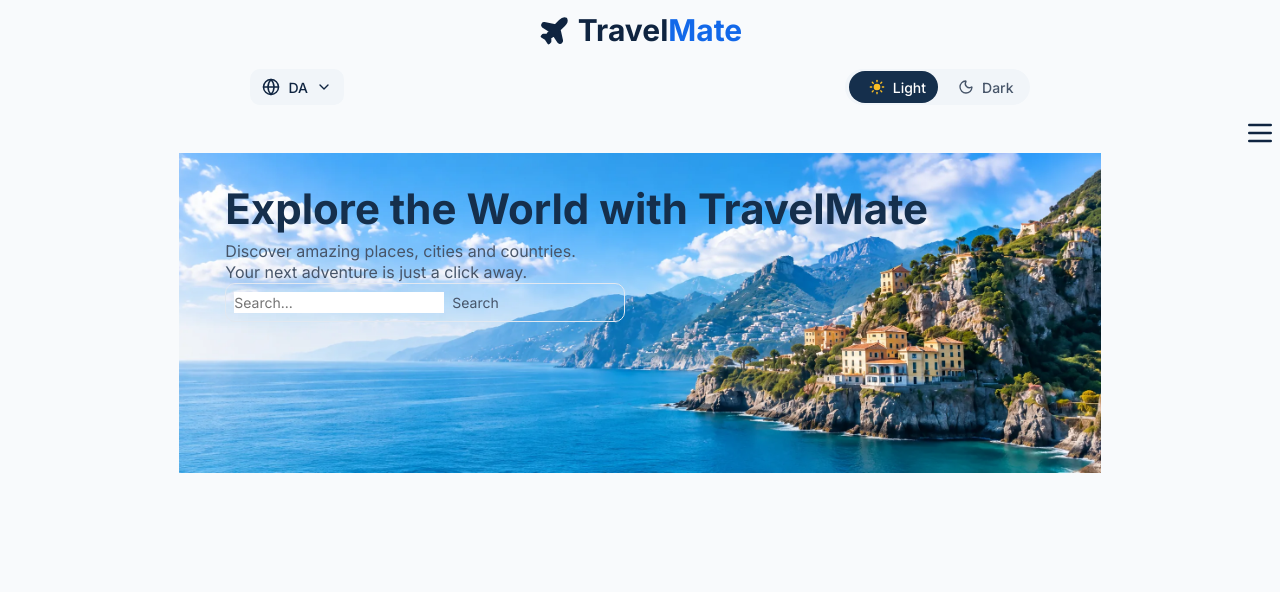
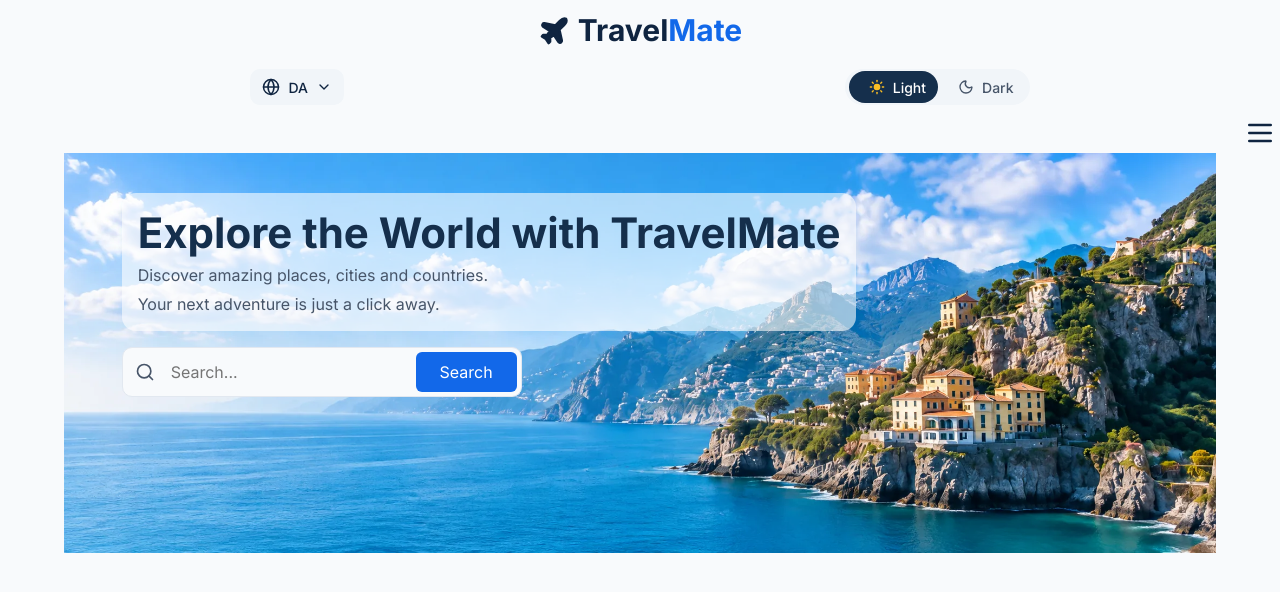
Before and after one commit to JLHammer/travel-mate-frontend, a React (Vite) app: page / in a window 1280 px wide. Shown: the top 592 px of the page. Built offline with nearby package versions, Linux system fonts and the light colour scheme.

Commit message:
style: refine search bar and hero layout

```diff
--- a/src/components/sections/HeroSection.tsx
+++ b/src/components/sections/HeroSection.tsx
@@ -11,7 +11,7 @@
 
 const HeroImageWrapper = styled.div`
   width: 100%;
-  height: 40vh;
+  height: 50vh;
   overflow: hidden;
 `;
 
@@ -22,9 +22,17 @@
   object-position: 85% center;
 `;
 
+const HeroTextBox = styled.div`
+  display: flex;
+  flex-direction: column;
+  gap: ${({ theme }) => theme.spacing.xs};
+  padding: ${({ theme }) => theme.spacing.m};
+  border-radius: ${({ theme }) => theme.radii.l};
+  background-color: ${({ theme }) => theme.colors.overlaySoft};
+`;
+
 const HeroTitle = styled.h1`
   color: ${({ theme }) => theme.colors.contrast};
-  margin-bottom: ${({ theme }) => theme.spacing.xs};
 `;
 
 const HeroText = styled.p`
@@ -37,6 +45,7 @@
   display: flex;
   flex-direction: column;
   align-items: start;
+  gap: ${({ theme }) => theme.spacing.m};
   text-align: left;
   position: absolute;
   width: 90%;
@@ -48,9 +57,11 @@
   return (
     <HeroSectionStyled>
       <HeroContentWrapper>
-        <HeroTitle>Explore the World with TravelMate</HeroTitle>
-        <HeroText>Discover amazing places, cities and countries.</HeroText>
-        <HeroText>Your next adventure is just a click away.</HeroText>
+        <HeroTextBox>
+          <HeroTitle>Explore the World with TravelMate</HeroTitle>
+          <HeroText>Discover amazing places, cities and countries.</HeroText>
+          <HeroText>Your next adventure is just a click away.</HeroText>
+        </HeroTextBox>
         <SearchBar />
       </HeroContentWrapper>
       <HeroImageWrapper>
--- a/src/components/ui/SearchBar.tsx
+++ b/src/components/ui/SearchBar.tsx
@@ -1,21 +1,58 @@
 import styled from "styled-components";
+import { Search } from "lucide-react";
 
 const SearchBarStyled = styled.form`
   display: flex;
-  align-items: center;
   gap: ${({ theme }) => theme.spacing.xs};
   width: 100%;
-  max-width: 400px;
+  max-width: 25rem;
+  padding: ${({ theme }) => theme.spacing.xxs};
+  border: 0.0625rem solid ${({ theme }) => theme.colors.border};
+  border-radius: ${({ theme }) => theme.radii.m};
+  background-color: ${({ theme }) => theme.colors.background};
+`;
+
+const SearchBarIconContainer = styled.div`
+  display: flex;
+  align-self: center;
+  flex-shrink: 0;
   padding: ${({ theme }) => theme.spacing.xs};
-  border: 1px solid ${({ theme }) => theme.colors.border};
-  border-radius: ${({ theme }) => theme.radii.m};
+`;
+
+const SearchBarInput = styled.input`
+  flex: 1;
+  border: none;
+  outline: none;
+  background-color: ${({ theme }) => theme.colors.background};
+  color: ${({ theme }) => theme.colors.text};
+  font-size: ${({ theme }) => theme.fontSizes.s};
+  width: 100%;
+`;
+
+const SearchBarButton = styled.button`
+  background-color: ${({ theme }) => theme.colors.primary};
+  color: ${({ theme }) => theme.colors.surface};
+  border: none;
+  outline: none;
+  padding: ${({ theme }) => theme.spacing.xs} ${({ theme }) => theme.spacing.l};
+  border-radius: ${({ theme }) => theme.radii.s};
+  font-size: ${({ theme }) => theme.fontSizes.s};
+  cursor: pointer;
+  transition: background-color 0.1s ease-in;
+
+  &:hover {
+    background-color: ${({ theme }) => theme.colors.primaryHover};
+  }
 `;
 
 export const SearchBar = () => {
   return (
     <SearchBarStyled>
-      <input type="text" placeholder="Search..." />
-      <button type="submit">Search</button>
+      <SearchBarIconContainer>
+        <Search size={20} />
+      </SearchBarIconContainer>
+      <SearchBarInput type="text" placeholder="Search..." name="search-input" />
+      <SearchBarButton type="submit">Search</SearchBarButton>
     </SearchBarStyled>
   );
 };
```
